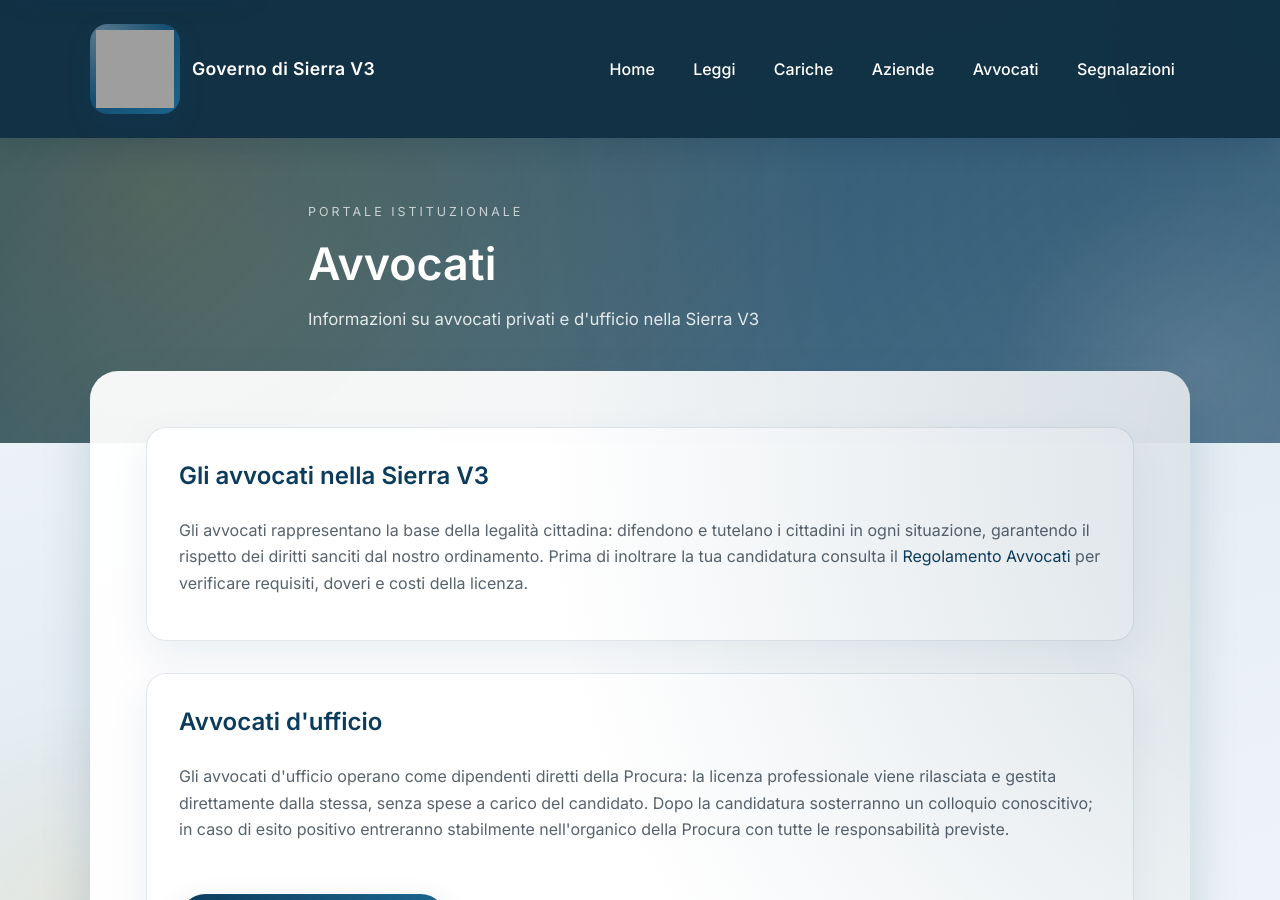
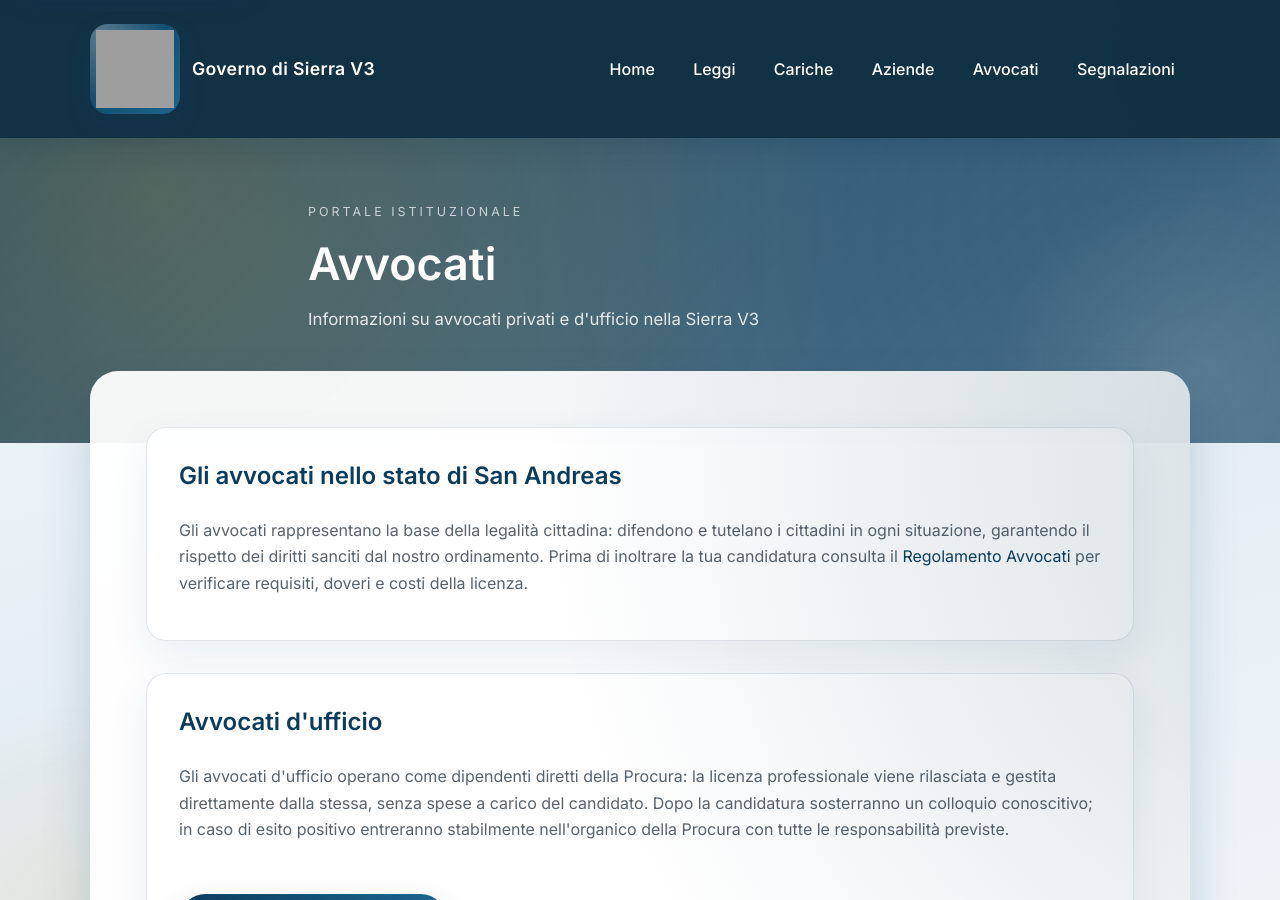
Before and after one commit to governo-sierra-v3/site, a Jekyll site: the page built from avvocati.md, in a window 1280 px wide and 900 px high. Built offline with Jekyll 4.4.1, drawn with Linux system fonts in a browser that asks for light colours; grey boxes are pictures that could not be loaded.

Commit message:
Update avvocati.md

```diff
--- a/avvocati.md
+++ b/avvocati.md
@@ -5,7 +5,7 @@ description: Informazioni su avvocati privati e d'ufficio nella Sierra V3
 ---
 
 <section class="content-section">
-  <h2>Gli avvocati nella Sierra V3</h2>
+  <h2>Gli avvocati nello stato di San Andreas</h2>
   <p>
     Gli avvocati rappresentano la base della legalità cittadina: difendono e tutelano i cittadini in ogni situazione,
     garantendo il rispetto dei diritti sanciti dal nostro ordinamento. Prima di inoltrare la tua candidatura consulta il
@@ -33,6 +33,6 @@ description: Informazioni su avvocati privati e d'ufficio nella Sierra V3
     ricontattato con i recapiti forniti per fissare un colloquio finalizzato al rilascio della licenza professionale.
   </p>
   <div class="button-group">
-    <a class="button primary" href="https://forms.gle/LICENZA-AVVOCATI" target="_blank" rel="noopener">Richiedi la licenza privata</a>
+    <a class="button primary" href="https://forms.gle/Y8wSdfxnNUyhag1L8" target="_blank" rel="noopener">Richiedi la licenza privata</a>
   </div>
 </section>
```
